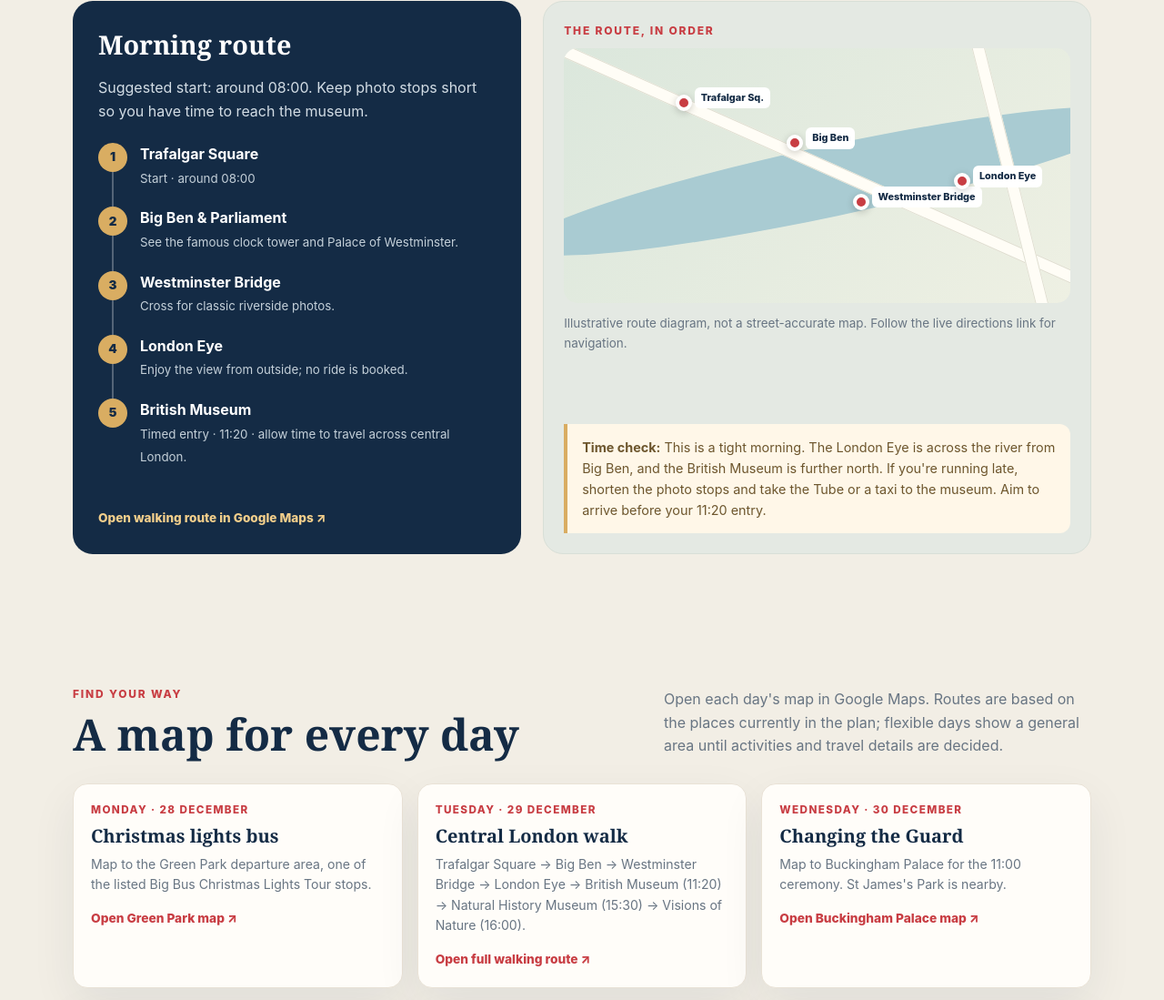
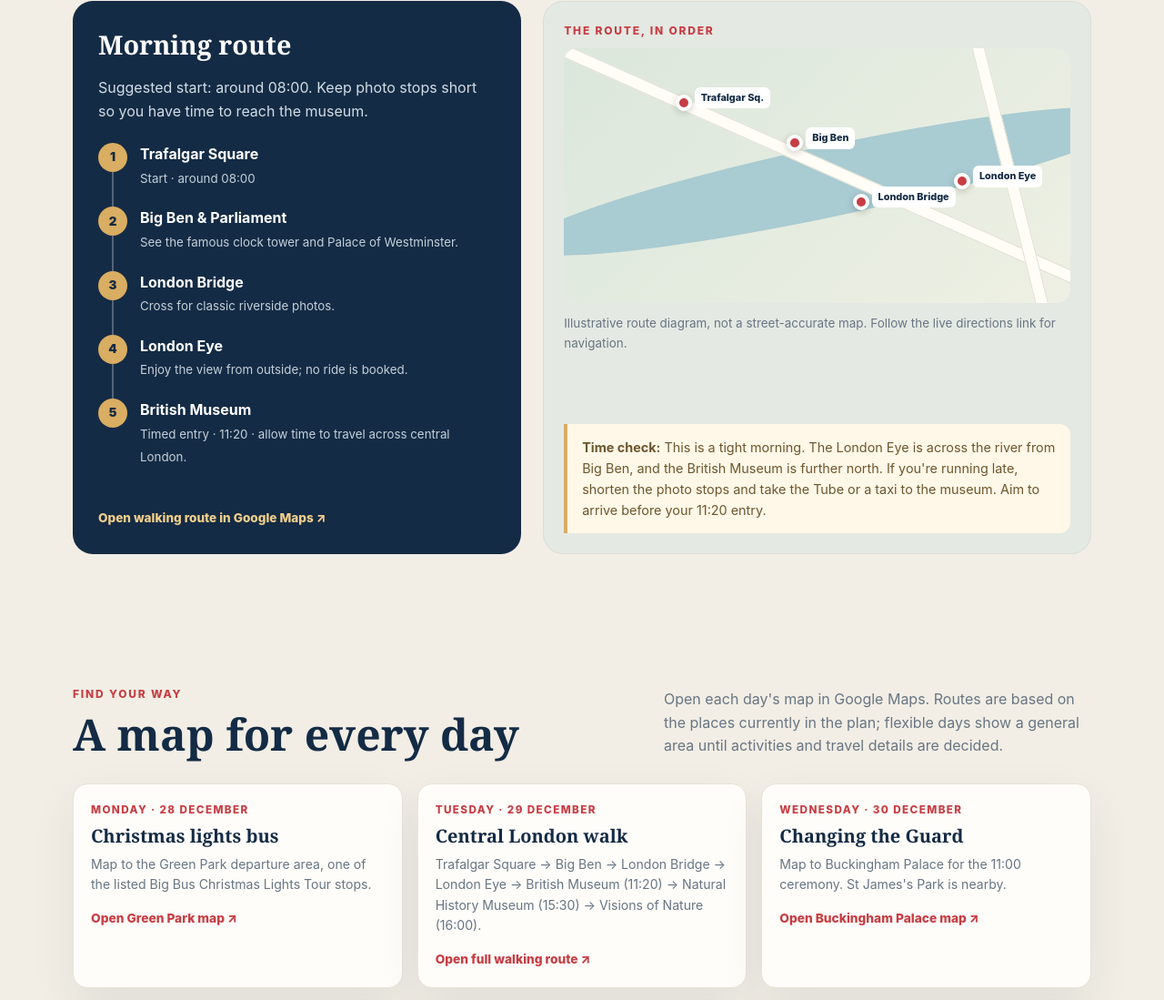
Before and after one commit to ChrisBeast67/london-family-trip, a plain HTML site: page index.html in a window 1280 px wide. Shown: the part 1874-2973 px from the top of the page at 91% size. Drawn offline with Linux system fonts and the light colour scheme.

Commit message:
Replace Westminster Bridge with London Bridge in itinerary

```diff
--- a/index.html
+++ b/index.html
@@ -54,13 +54,13 @@ footer{background:var(--navy);color:#dce4eb;padding:35px 0}.foot{display:flex;ju
     <div class="route">
      <div class="stop"><div class="num">1</div><div><b>Trafalgar Square</b><small>Start · around 08:00</small></div></div>
      <div class="stop"><div class="num">2</div><div><b>Big Ben & Parliament</b><small>See the famous clock tower and Palace of Westminster.</small></div></div>
-     <div class="stop"><div class="num">3</div><div><b>Westminster Bridge</b><small>Cross for classic riverside photos.</small></div></div>
+     <div class="stop"><div class="num">3</div><div><b>London Bridge</b><small>Cross for classic riverside photos.</small></div></div>
      <div class="stop"><div class="num">4</div><div><b>London Eye</b><small>Enjoy the view from outside; no ride is booked.</small></div></div>
      <div class="stop"><div class="num">5</div><div><b>British Museum</b><small>Timed entry · 11:20 · allow time to travel across central London.</small></div></div>
     </div>
-    <a class="text-link" style="color:#f2ce8b" href="https://www.google.com/maps/dir/Trafalgar+Square,+London/Big+Ben,+London/Westminster+Bridge,+London/London+Eye,+London/British+Museum,+London/" target="_blank" rel="noopener">Open walking route in Google Maps ↗</a>
+    <a class="text-link" style="color:#f2ce8b" href="https://www.google.com/maps/dir/Trafalgar+Square,+London/Big+Ben,+London/London+Bridge,+London/London+Eye,+London/British+Museum,+London/" target="_blank" rel="noopener">Open walking route in Google Maps ↗</a>
    </div>
-   <div class="map-card"><div><div class="kicker">The route, in order</div><div class="map-art"><div class="river"></div><div class="road"></div><div class="road two"></div><div class="pin p1"><span>Trafalgar Sq.</span></div><div class="pin p2"><span>Big Ben</span></div><div class="pin p3"><span>Westminster Bridge</span></div><div class="pin p4"><span>London Eye</span></div></div><p class="map-note">Illustrative route diagram, not a street-accurate map. Follow the live directions link for navigation.</p></div>
+   <div class="map-card"><div><div class="kicker">The route, in order</div><div class="map-art"><div class="river"></div><div class="road"></div><div class="road two"></div><div class="pin p1"><span>Trafalgar Sq.</span></div><div class="pin p2"><span>Big Ben</span></div><div class="pin p3"><span>London Bridge</span></div><div class="pin p4"><span>London Eye</span></div></div><p class="map-note">Illustrative route diagram, not a street-accurate map. Follow the live directions link for navigation.</p></div>
     <div class="warning"><b>Time check:</b> This is a tight morning. The London Eye is across the river from Big Ben, and the British Museum is further north. If you're running late, shorten the photo stops and take the Tube or a taxi to the museum. Aim to arrive before your 11:20 entry.</div>
    </div>
   </div>
@@ -70,7 +70,7 @@ footer{background:var(--navy);color:#dce4eb;padding:35px 0}.foot{display:flex;ju
   <div class="section-head"><div><div class="kicker">Find your way</div><h2>A map for every day</h2></div><p>Open each day's map in Google Maps. Routes are based on the places currently in the plan; flexible days show a general area until activities and travel details are decided.</p></div>
   <div class="daily-maps">
    <article class="daily-map"><div class="date">Monday · 28 December</div><h3>Christmas lights bus</h3><p>Map to the Green Park departure area, one of the listed Big Bus Christmas Lights Tour stops.</p><a href="https://www.google.com/maps/search/?api=1&query=Green+Park+Underground+Station%2C+London" target="_blank" rel="noopener">Open Green Park map ↗</a></article>
-   <article class="daily-map"><div class="date">Tuesday · 29 December</div><h3>Central London walk</h3><p>Trafalgar Square → Big Ben → Westminster Bridge → London Eye → British Museum (11:20) → Natural History Museum (15:30) → Visions of Nature (16:00).</p><a href="https://www.google.com/maps/dir/?api=1&origin=Trafalgar+Square%2C+London&destination=Natural+History+Museum%2C+London&waypoints=Big+Ben%2C+London%7CWestminster+Bridge%2C+London%7CLondon+Eye%2C+London%7CBritish+Museum%2C+London&travelmode=transit" target="_blank" rel="noopener">Open full walking route ↗</a></article>
+   <article class="daily-map"><div class="date">Tuesday · 29 December</div><h3>Central London walk</h3><p>Trafalgar Square → Big Ben → London Bridge → London Eye → British Museum (11:20) → Natural History Museum (15:30) → Visions of Nature (16:00).</p><a href="https://www.google.com/maps/dir/?api=1&origin=Trafalgar+Square%2C+London&destination=Natural+History+Museum%2C+London&waypoints=Big+Ben%2C+London%7CLondon+Bridge%2C+London%7CLondon+Eye%2C+London%7CBritish+Museum%2C+London&travelmode=transit" target="_blank" rel="noopener">Open full walking route ↗</a></article>
    <article class="daily-map"><div class="date">Wednesday · 30 December</div><h3>Changing the Guard</h3><p>Map to Buckingham Palace for the 11:00 ceremony. St James's Park is nearby.</p><a href="https://www.google.com/maps/dir/?api=1&destination=Buckingham+Palace%2C+London" target="_blank" rel="noopener">Open Buckingham Palace map ↗</a></article>
    <article class="daily-map"><div class="date">Thursday · 31 December</div><h3>Oxford + Christ Church</h3><p>Walking map from Oxford railway station to Christ Church. Check train times separately before travelling.</p><a href="https://www.google.com/maps/dir/?api=1&origin=Oxford+Railway+Station%2C+Oxford&destination=Christ+Church%2C+Oxford&travelmode=walking" target="_blank" rel="noopener">Open Oxford walking route ↗</a></article>
    <article class="daily-map"><div class="date">Friday · 1 January</div><h3>Flexible London day</h3><p>No attractions are fixed yet, so this opens a general map of central London to help choose a New Year's Day outing.</p><a href="https://www.google.com/maps/search/?api=1&query=Central+London" target="_blank" rel="noopener">Open central London map ↗</a></article>
@@ -85,10 +85,10 @@ footer{background:var(--navy);color:#dce4eb;padding:35px 0}.foot{display:flex;ju
    <article class="place"><div class="place-art">🌿</div><div class="place-body"><h3>Visions of Nature</h3><p><b>Booked · 29 Dec at 16:00.</b> A 20-minute mixed-reality experience with virtual wildlife and eight ecosystems. Your Natural History Museum entry is booked for 15:30, and your Visions of Nature session is booked for 16:00. Suitable for ages 10+; £9.95 per person.</p><a href="https://www.nhm.ac.uk/visit/exhibitions/visions-of-nature.html" target="_blank" rel="noopener">Check sessions and book official tickets ↗</a></div></article>
    <article class="place"><div class="place-art">💂</div><div class="place-body"><h3>Changing the Guard</h3><p><b>Wednesday · 30 Dec · 11:00 · free.</b> Watch the ceremonial handover outside Buckingham Palace. Aim to arrive around 10:15 for a viewing spot. The ceremony lasts about 45 minutes; timings can change or be cancelled, so recheck the official schedule close to the day.</p><a href="https://www.householddivision.org.uk/changing-the-guard" target="_blank" rel="noopener">Check the official schedule ↗</a></div></article>
    <article class="place"><div class="place-art">🏰</div><div class="place-body"><h3>Christ Church, Oxford</h3><p><b>Planned · Thursday 31 Dec.</b> Visit this famous Harry Potter filming location. The Bodley Staircase appeared in the first film; the Great Hall inspired the Hogwarts dining hall design (the film dining scenes used a studio set). Self-guided multimedia tickets are released each Friday at about 10:00am for the following week. For 31 Dec, the expected release is Friday 25 Dec at about 10:00am — but Christmas Day may affect the release, so confirm with the college. Christmas vacation advance prices are £22.95 per adult and £17.50 per child (5–17), if those rates apply at checkout.</p><a href="https://chch.digitickets.co.uk/category/70451?navItem=1224590" target="_blank" rel="noopener">Official ticket booking ↗</a> · <a href="https://www.chch.ox.ac.uk/visit/daily-multimedia-tours" target="_blank" rel="noopener">Release information & prices ↗</a></div></article>
-   <article class="place"><div class="place-art">🕰️</div><div class="place-body"><h3>Big Ben</h3><p>One of London's most recognisable sights beside the Houses of Parliament. Great views from Westminster Bridge.</p><a href="https://www.parliament.uk/visiting/" target="_blank" rel="noopener">Visit UK Parliament ↗</a></div></article>
+   <article class="place"><div class="place-art">🕰️</div><div class="place-body"><h3>Big Ben</h3><p>One of London's most recognisable sights beside the Houses of Parliament. Great views from London Bridge.</p><a href="https://www.parliament.uk/visiting/" target="_blank" rel="noopener">Visit UK Parliament ↗</a></div></article>
    <article class="place"><div class="place-art">🎡</div><div class="place-body"><h3>London Eye</h3><p>Take in the giant observation wheel on the South Bank. This morning's plan is to admire it from outside, not a booked ride.</p><a href="https://www.londoneye.com/" target="_blank" rel="noopener">Official London Eye site ↗</a></div></article>
    <article class="place"><div class="place-art">🦁</div><div class="place-body"><h3>Trafalgar Square</h3><p>A lively central London meeting point and a good starting place for the morning sightseeing walk.</p><a href="https://www.visitlondon.com/things-to-do/place/283" target="_blank" rel="noopener">Explore London ↗</a></div></article>
-   <article class="place"><div class="place-art">🌉</div><div class="place-body"><h3>Westminster Bridge</h3><p>Walk across the Thames for classic views of Big Ben, Parliament and the London Eye.</p><a href="https://www.visitlondon.com/" target="_blank" rel="noopener">Visit London ↗</a></div></article>
+   <article class="place"><div class="place-art">🌉</div><div class="place-body"><h3>London Bridge</h3><p>Walk across the Thames for classic views of Big Ben, Parliament and the London Eye.</p><a href="https://www.visitlondon.com/" target="_blank" rel="noopener">Visit London ↗</a></div></article>
   </div>
  </div></section>
  <section id="checklist" style="background:#f2eee5"><div class="wrap">
```
